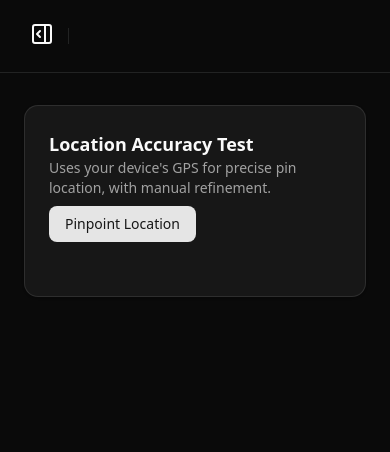
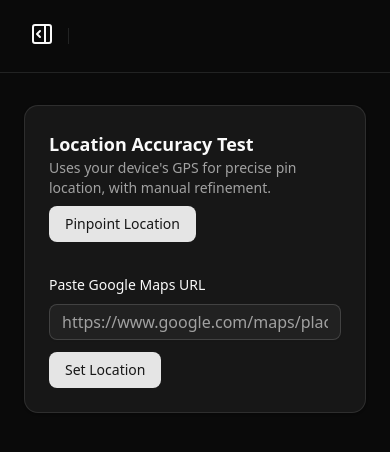
Before and after one commit to dhurjoy-paul/FyNote, a React (Vite) app: page /dashboard/get-location in a window 390 px wide. Shown: the top 452 px of the page. Built offline with nearby package versions, Linux system fonts and the light colour scheme; no server answers; a web font is replaced by a local one.

Commit message:
Updated Style issue

```diff
--- /dev/null
+++ b/src/components/shared/CopyButton.jsx
@@ -0,0 +1,26 @@
+import { Button } from "@/components/ui/button"
+import { Check, Copy } from "lucide-react"
+import { useState } from "react"
+
+const CopyButton = ({ textToCopy }) => {
+  const [isCopied, setIsCopied] = useState(false)
+
+  const handleCopy = () => {
+    navigator.clipboard.writeText(textToCopy).then(() => {
+      setIsCopied(true)
+      setTimeout(() => setIsCopied(false), 2000)
+    })
+  }
+
+  return (
+    <Button variant="ghost" size="icon" onClick={handleCopy} className="w-6 h-6">
+      {isCopied ? (
+        <Check className="w-4 h-4 text-green-500" />
+      ) : (
+        <Copy className="w-4 h-4" />
+      )}
+    </Button>
+  )
+}
+
+export default CopyButton;
--- a/src/pages/dashboard/getLocation/LocationAccuracyTester.jsx
+++ b/src/pages/dashboard/getLocation/LocationAccuracyTester.jsx
@@ -2,6 +2,7 @@ import { Card, CardContent, CardHeader } from "@/components/ui/card"
 import { ErrorAlert, LoadingSkeleton } from "./common"
 import "./leaflet-config"
 import { LocationDetails } from "./LocationDetails"
+import { LocationInput } from "./LocationInput"
 import { LocationMap } from "./LocationMap"
 import { TesterHeader } from "./TesterHeader"
 import { useLocationAccuracy } from "./useLocationAccuracy"
@@ -15,6 +16,7 @@ export default function LocationAccuracyTester() {
     address,
     getLocation,
     handleMarkerDragEnd,
+    setLocationFromUrl,
   } = useLocationAccuracy()
 
   const renderContent = () => {
@@ -24,6 +26,10 @@ export default function LocationAccuracyTester() {
       case "error":
         return <ErrorAlert message={error} />
       case "success":
+        if (!refinedLocation) {
+          return null
+        }
+
         return (
           <div className="space-y-4">
             <LocationDetails
@@ -32,13 +38,12 @@ export default function LocationAccuracyTester() {
               address={address}
             />
             <LocationMap
-              center={[initialLocation.lat, initialLocation.lng]}
+              center={[refinedLocation.lat, refinedLocation.lng]}
               markerPosition={[refinedLocation.lat, refinedLocation.lng]}
               onMarkerDragEnd={handleMarkerDragEnd}
             />
           </div>
         )
-      case "idle":
       default:
         return null
     }
@@ -49,7 +54,10 @@ export default function LocationAccuracyTester() {
       <CardHeader>
         <TesterHeader onGetLocation={getLocation} isLoading={status === "loading"} />
       </CardHeader>
-      <CardContent className="space-y-4">{renderContent()}</CardContent>
+      <CardContent className="space-y-4">
+        <LocationInput onUrlParse={setLocationFromUrl} />
+        {renderContent()}
+      </CardContent>
     </Card>
   )
 }
--- a/src/pages/dashboard/getLocation/LocationDetails.jsx
+++ b/src/pages/dashboard/getLocation/LocationDetails.jsx
@@ -1,3 +1,7 @@
+import CopyButton from "@/components/shared/CopyButton"
+import { Button } from "@/components/ui/button"
+import { ExternalLink } from "lucide-react"
+
 const accuracyColor = (m) => {
   if (m <= 10) return "text-green-500"
   if (m <= 30) return "text-yellow-500"
@@ -5,10 +9,15 @@ const accuracyColor = (m) => {
 }
 
 export const LocationDetails = ({ initialLocation, refinedLocation, address }) => {
+  const refinedCoords = `${refinedLocation.lat.toFixed(6)}, ${refinedLocation.lng.toFixed(6)}`
+  const googleMapsUrl = `https://www.google.com/maps?q=${refinedCoords}`
+
   return (
-    <div className="gap-4 grid md:grid-cols-2 p-4 border rounded-lg">
-      <div>
-        <h3 className="mb-1 font-medium text-sm">Initial GPS Reading</h3>
+    <div className="space-y-4 mt-12">
+      <div className="gap-6 grid md:grid-cols-2">
+        {initialLocation && (
+          <div className="space-y-1">
+            <h3 className="font-medium text-sm">Initial GPS Reading</h3>
             <p className="font-mono text-sm">
               {initialLocation.lat.toFixed(6)}, {initialLocation.lng.toFixed(6)}
             </p>
@@ -16,15 +25,34 @@ export const LocationDetails = ({ initialLocation, refinedLocation, address }) =
               ±{initialLocation.accuracy.toFixed(1)}m
             </p>
           </div>
-      <div>
-        <h3 className="mb-1 font-medium text-sm">User Refined Location</h3>
-        <p className="font-mono text-sm">
-          {refinedLocation.lat.toFixed(6)}, {refinedLocation.lng.toFixed(6)}
+        )}
+
+        <div className={!initialLocation ? "md:col-span-2" : ""}>
+          <div className="flex justify-between items-start gap-4">
+            <div className="space-y-2">
+              <h3 className="font-medium text-sm">
+                {initialLocation ? "User Refined Location" : "Location"}
+              </h3>
+              <div className="flex items-center gap-2">
+                <span className="font-mono text-sm">{refinedCoords}</span>
+                <CopyButton textToCopy={refinedCoords} />
+              </div>
+            </div>
+            <Button asChild variant="outline" size="sm" className="flex-shrink-0">
+              <a href={googleMapsUrl} target="_blank" rel="noopener noreferrer">
+                Map
+                <ExternalLink className="ml-1.5 w-3 h-3" />
+              </a>
+            </Button>
+          </div>
+        </div>
+      </div>
+
+      <div className="flex items-center gap-2 bg-muted/20 p-4 border rounded-lg">
+        <p className="flex-grow text-muted-foreground text-sm">
+          <span className="font-medium text-primary">Address:</span> {address || "…"}
         </p>
-        <p className="text-muted-foreground text-xs">Final value to save</p>
-      </div>
-      <div className="md:col-span-2">
-        <p className="text-muted-foreground text-xs">Address: {address || "…"}</p>
+        {address && <CopyButton textToCopy={address} />}
       </div>
     </div>
   )
--- /dev/null
+++ b/src/pages/dashboard/getLocation/LocationInput.jsx
@@ -0,0 +1,41 @@
+import { Button } from "@/components/ui/button"
+import { Input } from "@/components/ui/input"
+import { useState } from "react"
+
+export const LocationInput = ({ onUrlParse }) => {
+  const [url, setUrl] = useState("")
+  const [error, setError] = useState(null)
+
+  const handleParse = () => {
+    setError(null)
+    if (!url) {
+      setError("Please paste a URL first.")
+      return
+    }
+    const success = onUrlParse(url)
+    if (success) {
+      setUrl("")
+    } else {
+      setError("Could not find coordinates in the URL. Please use a valid Google Maps URL.")
+    }
+  }
+
+  return (
+    <div className="space-y-2">
+      <label htmlFor="location-url" className="font-medium text-sm">
+        Paste Google Maps URL
+      </label>
+      <div className="flex sm:flex-row flex-col gap-3 mt-2">
+        <Input
+          id="location-url"
+          type="url"
+          placeholder="https://www.google.com/maps/place/..."
+          value={url}
+          onChange={(e) => setUrl(e.target.value)}
+        />
+        <Button onClick={handleParse}>Set Location</Button>
+      </div>
+      {error && <p className="text-destructive text-xs">{error}</p>}
+    </div>
+  )
+}
--- a/src/pages/dashboard/getLocation/LocationMap.jsx
+++ b/src/pages/dashboard/getLocation/LocationMap.jsx
@@ -18,7 +18,7 @@ export const LocationMap = ({ center, markerPosition, onMarkerDragEnd }) => {
 
   return (
     <div className="rounded-lg h-96 overflow-hidden">
-      <MapContainer center={center} zoom={17} style={{ height: "100%", width: "100%" }}>
+      <MapContainer center={center} zoom={17} style={{ height: "100%", width: "100%", zIndex:0 }}>
         <TileLayer url="https://{s}.tile.openstreetmap.org/{z}/{x}/{y}.png" />
         <Marker
           draggable={true}
--- a/src/pages/dashboard/getLocation/useLocationAccuracy.js
+++ b/src/pages/dashboard/getLocation/useLocationAccuracy.js
@@ -53,8 +53,27 @@ export function useLocationAccuracy() {
   }
 
   const handleMarkerDragEnd = useCallback((newLatLng) => {
-    setRefinedLocation(prev => ({ ...prev, ...newLatLng }))
+    setRefinedLocation(prev => ({ ...(prev || {}), ...newLatLng }))
     fetchAddress(newLatLng.lat, newLatLng.lng)
+  }, [fetchAddress])
+
+  const setLocationFromUrl = useCallback((url) => {
+    const regex = /@(-?\d+\.\d+),(-?\d+\.\d+)/
+    const match = url.match(regex)
+
+    if (match && match.length >= 3) {
+      const lat = parseFloat(match[1])
+      const lng = parseFloat(match[2])
+      const locationData = { lat, lng, accuracy: 0 }
+
+      setInitialLocation(null)
+      setRefinedLocation(locationData)
+      setStatus("success")
+      setError(null)
+      fetchAddress(lat, lng)
+      return true
+    }
+    return false
   }, [fetchAddress])
 
   return {
@@ -65,5 +84,6 @@ export function useLocationAccuracy() {
     address,
     getLocation,
     handleMarkerDragEnd,
+    setLocationFromUrl
   }
 }
```
Lines whose indentation alone changed are shown as unchanged.
